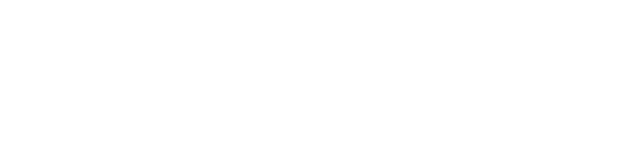
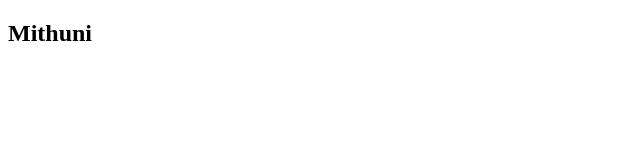
Before and after one commit to Dreaming-Bee/GrpPrg, a plain HTML site: page index.html in a window 1280 px wide. Shown: the whole page, without its empty margins (0-640 px from the left). Drawn offline with Linux system fonts and the light colour scheme.

Commit message:
my first commit mithuni

```diff
--- a/index.html
+++ b/index.html
@@ -6,6 +6,6 @@
     <title>GrpPrg</title>
 </head>
 <body>
-
+    <h2>Mithuni</h2>
 </body>
 </html>
```
